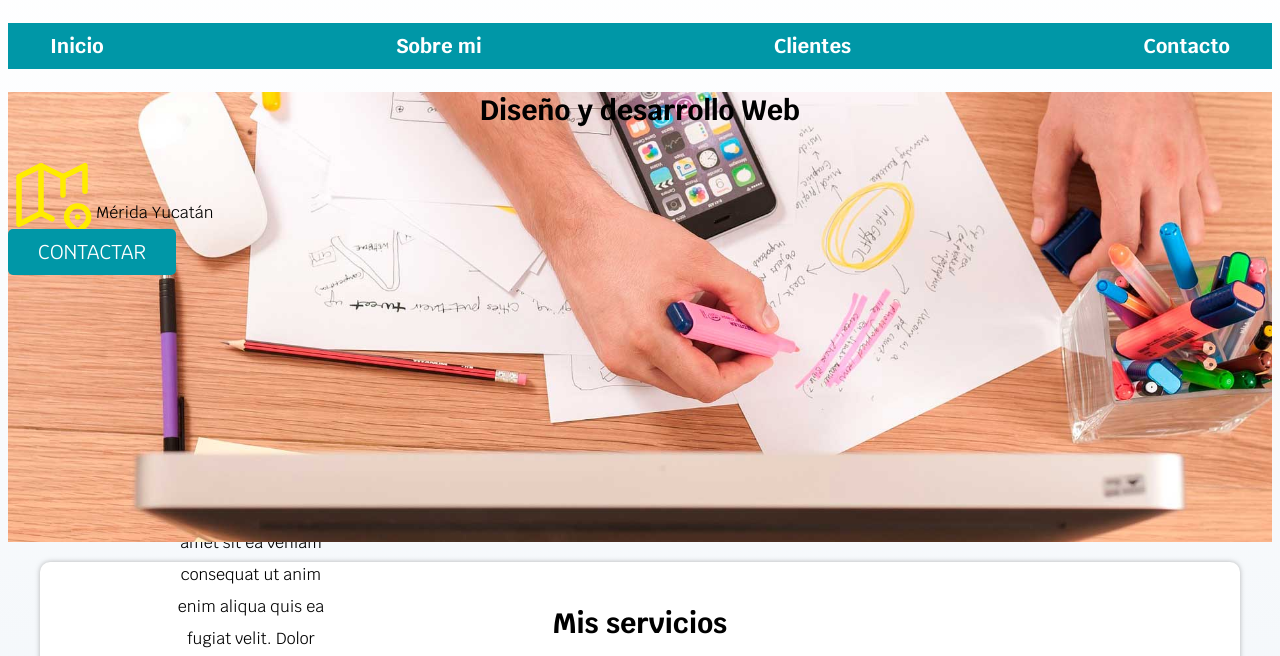
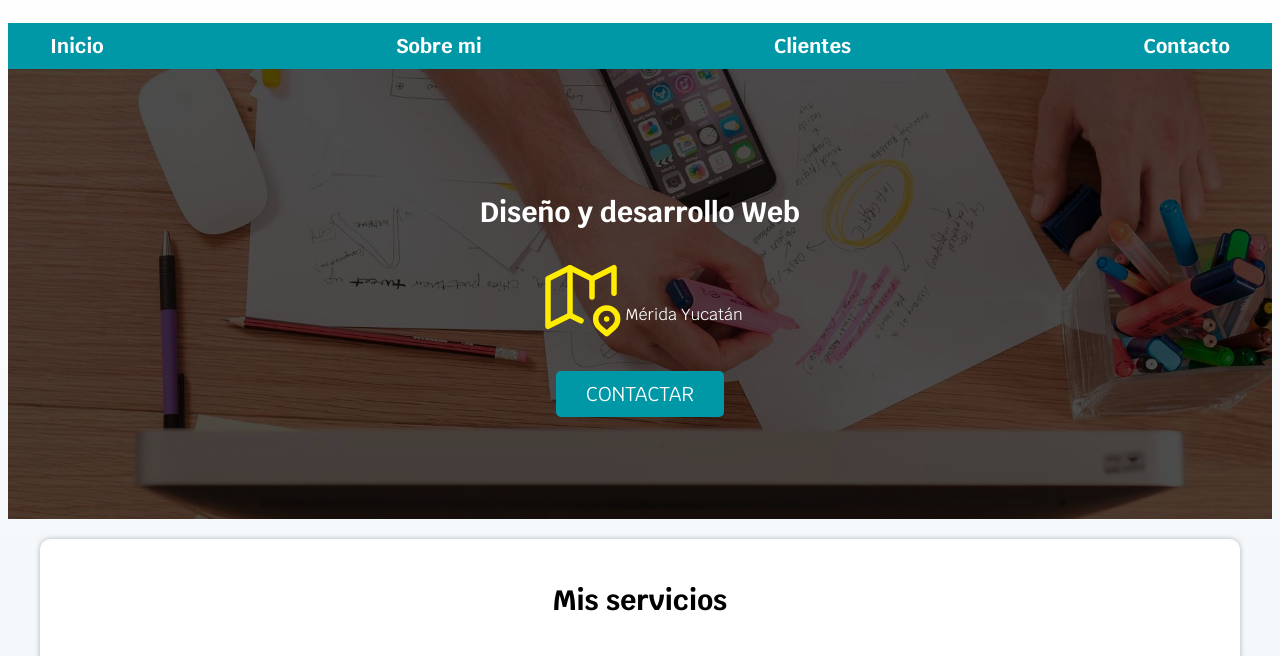
Before and after one commit to zeuss1102/Developer-Page-v1-con-errores-master, a plain HTML site: page index.html in a window 1280 px wide. Shown: the part 77-733 px from the top of the page. Drawn offline with Linux system fonts and the light colour scheme.

Commit message:
4 corrections in the code

```diff
--- a/index.html
+++ b/index.html
@@ -8,6 +8,7 @@
         <link rel="preload" href="css/normalize.css" as="style">
 
 
+
         <!--Fuente que buscamos de google-->
         <link rel="preconnect" href="https://fonts.googleapis.com">
         <link rel="preconnect" href="https://fonts.gstatic.com" crossorigin>
@@ -15,7 +16,6 @@
 
         <link rel="preload" href="css/main.css" as="style">
         <link rel="stylesheet" href="css/main.css">
-
     </head> <!--Termina la cabeza------------------------------------------------------------------------------>
 
 
@@ -35,7 +35,7 @@
             </div> <!--Fin de navegacion------------------------------------------------------------------------->
 
             <section class="hero"><!-- HERO ---------------------------------------------------------------------------------------->
-                <div ="contenido-hero"> <!-- Contenido hero-->
+                <div class="contenido-hero"> <!-- Contenido hero no tenia el class para que se conecte al css-->
                     <h2>Diseño y desarrollo Web</h2>
                     <div class="ubicacion">  <!--DIV UBICACION-->
 
@@ -70,10 +70,10 @@
                 <path d="M12.5 7.5m-1 0a1 1 0 1 0 2 0a1 1 0 1 0 -2 0" />
                 <path d="M16.5 10.5m-1 0a1 1 0 1 0 2 0a1 1 0 1 0 -2 0" />
               </svg>
-
+            </div>
               <p>Cillum laborum cupidatat cillum veniam. Eiusmod amet sit ea veniam consequat ut anim enim aliqua quis ea fugiat velit. Dolor ipsum irure tempor adipisicing minim cupidatat adipisicing. Enim dolor proident esse Lorem aute. Ea ullamco commodo ex occaecat ullamco deserunt exercitation. Sit labore consectetur officia exercitation aute excepteur magna amet ut cillum laboris sit officia.</p>
             </section>
-             </div>
+
             <section class="servicio">
                 <h3> Aplicaciones móviles </h3>
                 <div class="iconos">
@@ -93,8 +93,9 @@
                     <path stroke="none" d="M0 0h24v24H0z" fill="none"/>
                     <path d="M9 7c-3 0 -4 3 -4 5.5c0 3 2 7.5 4 7.5c1.088 -.046 1.679 -.5 3 -.5c1.312 0 1.5 .5 3 .5s4 -3 4 -5c-.028 -.01 -2.472 -.403 -2.5 -3c-.019 -2.17 2.416 -2.954 2.5 -3c-1.023 -1.492 -2.951 -1.963 -3.5 -2c-1.433 -.111 -2.83 1 -3.5 1c-.68 0 -1.9 -1 -3 -1z" />
                     <path d="M12 4a2 2 0 0 0 2 -2a2 2 0 0 0 -2 2" />
-                </div> <!--AQUI CERRAMOS EL DIV DE ICONOS-->
+              <!--  </div> AQUI CERRAMOS EL DIV DE ICONOS-->
                 </svg>
+            </div> <!--AQUI CERRAMOS EL DIV DE ICONOS-->
                     <p>Duis eu incididunt ullamco tempor commodo enim irure in amet cillum ea. Pariatur cillum et occaecat fugiat ut eu fugiat sit est consectetur ullamco sint. Nulla ea tempor exercitation nostrud dolor nulla laborum occaecat incididunt. Exercitation nulla voluptate velit do. Voluptate enim et nulla ad amet occaecat dolore. Irure officia dolor dolore consequat sunt magna nisi veniam. Aliqua ad mollit laboris minim labore pariatur tempor eiusmod commodo labore est magna ex.</p>
 
 
@@ -115,7 +116,7 @@ s                <div class="iconos">
                 <p> Dolore non reprehenderit id velit Lorem laborum sit eiusmod velit pariatur cupidatat. Quis incididunt velit occaecat consectetur duis minim excepteur occaecat elit nulla aliqua. Commodo excepteur irure id labore commodo irure elit labore.</p>
 
             </section>
-
+        </div>
              </div> <!--AQUI ACABA EL DIV DEL SERVICIOS PRINCIPAL-->
 
 
```
